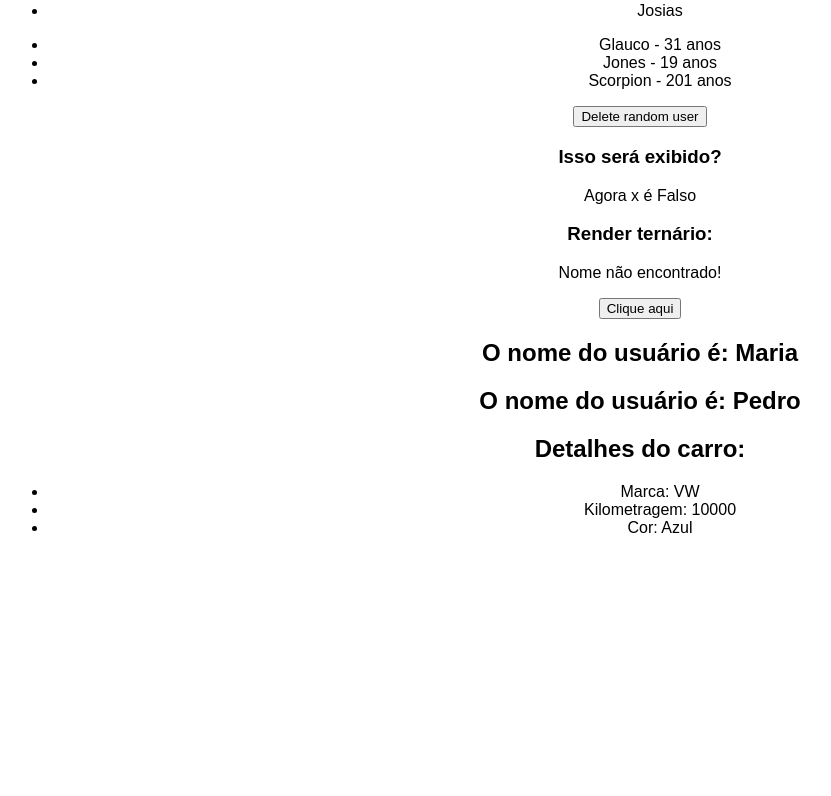
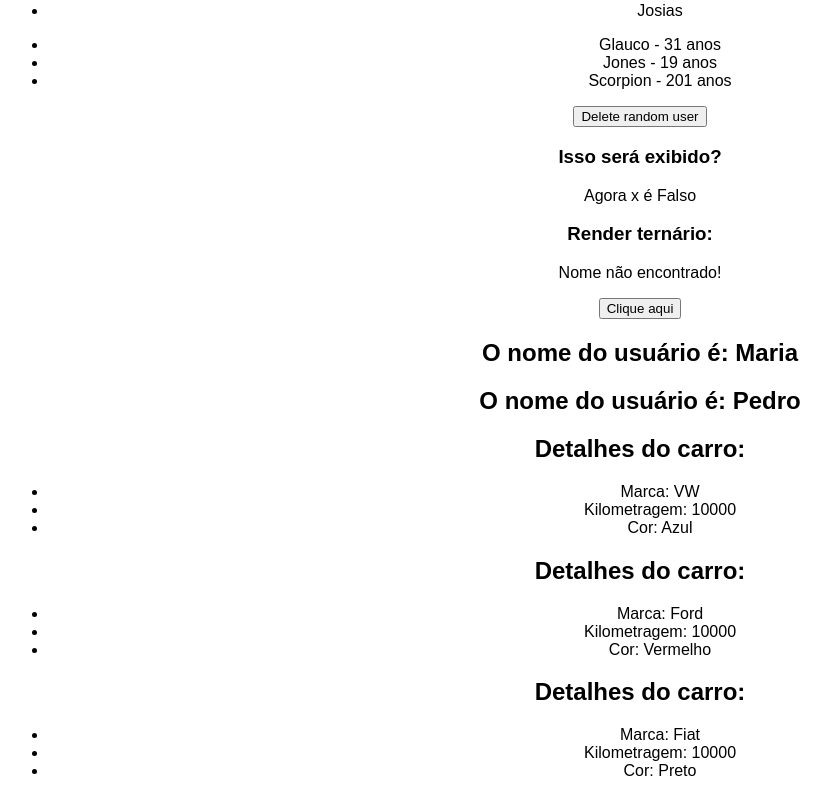
Before and after one commit to veigarj/Estudos-React, a React (Create React App) app: page / in a window 1280 px wide. Shown: the part 1623-2419 px from the top of the page, without its empty margins (0-831 px from the left). Before the commit the page ends 2176 px from the top, so only its background shows below. Built offline with nearby package versions, Linux system fonts and the light colour scheme.

Commit message:
CarDetails

```diff
--- a/src/App.js
+++ b/src/App.js
@@ -37,7 +37,9 @@ export default function App() {
       <ShowUserName name={userName} /> {/* Props com useState*/}
       <ShowUserName name={name} /> {/* Props puxando de uma const*/}
       {/* Destructuring*/}
-      <CarDetails brand="VW" km={10000} color="Azul" />
+      <CarDetails brand="VW" km={10000} color="Azul" newCar={false} />
+      <CarDetails brand="Ford" km={10000} color="Vermelho" newCar={true} />
+      <CarDetails brand="Fiat" km={10000} color="Preto" newCar={false} />
     </div>
   );
 }
```
